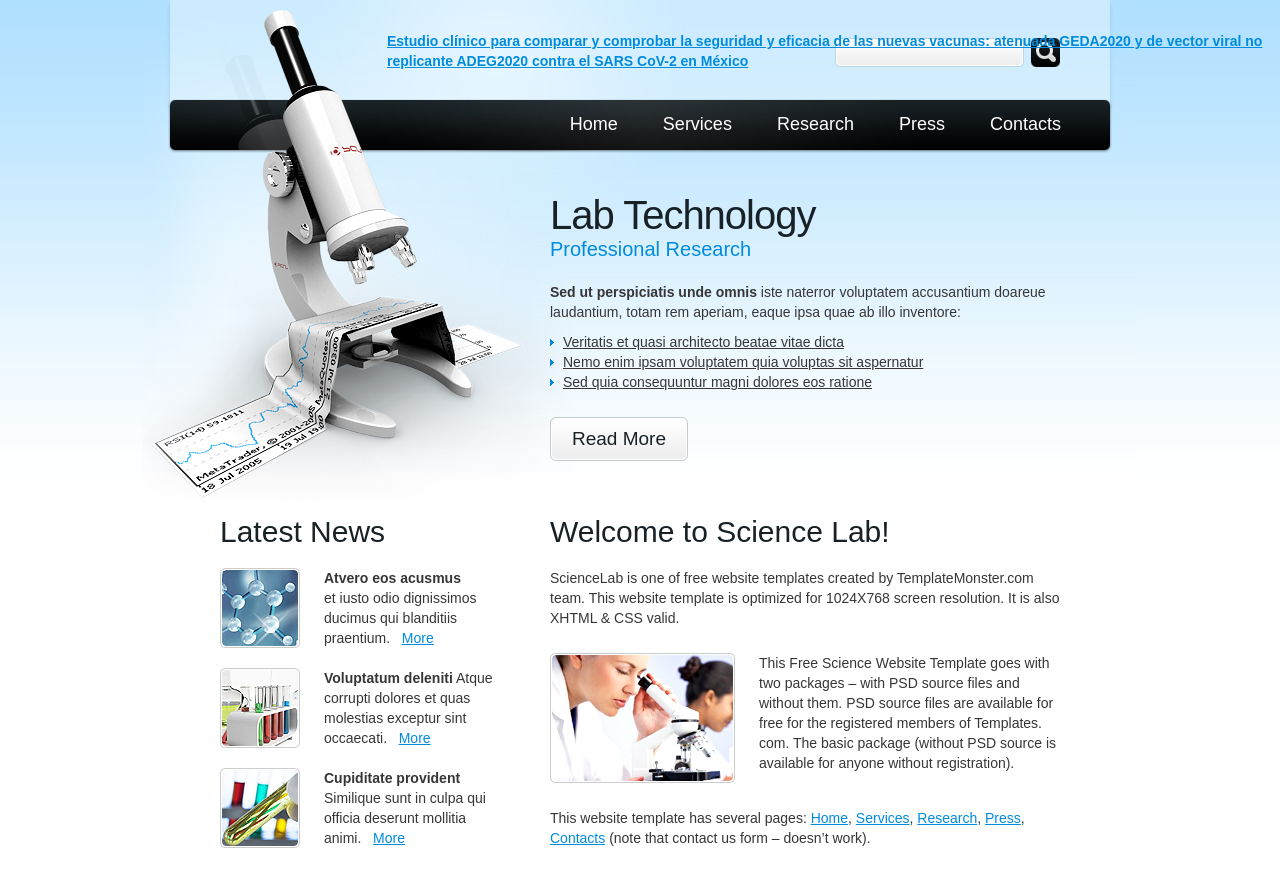
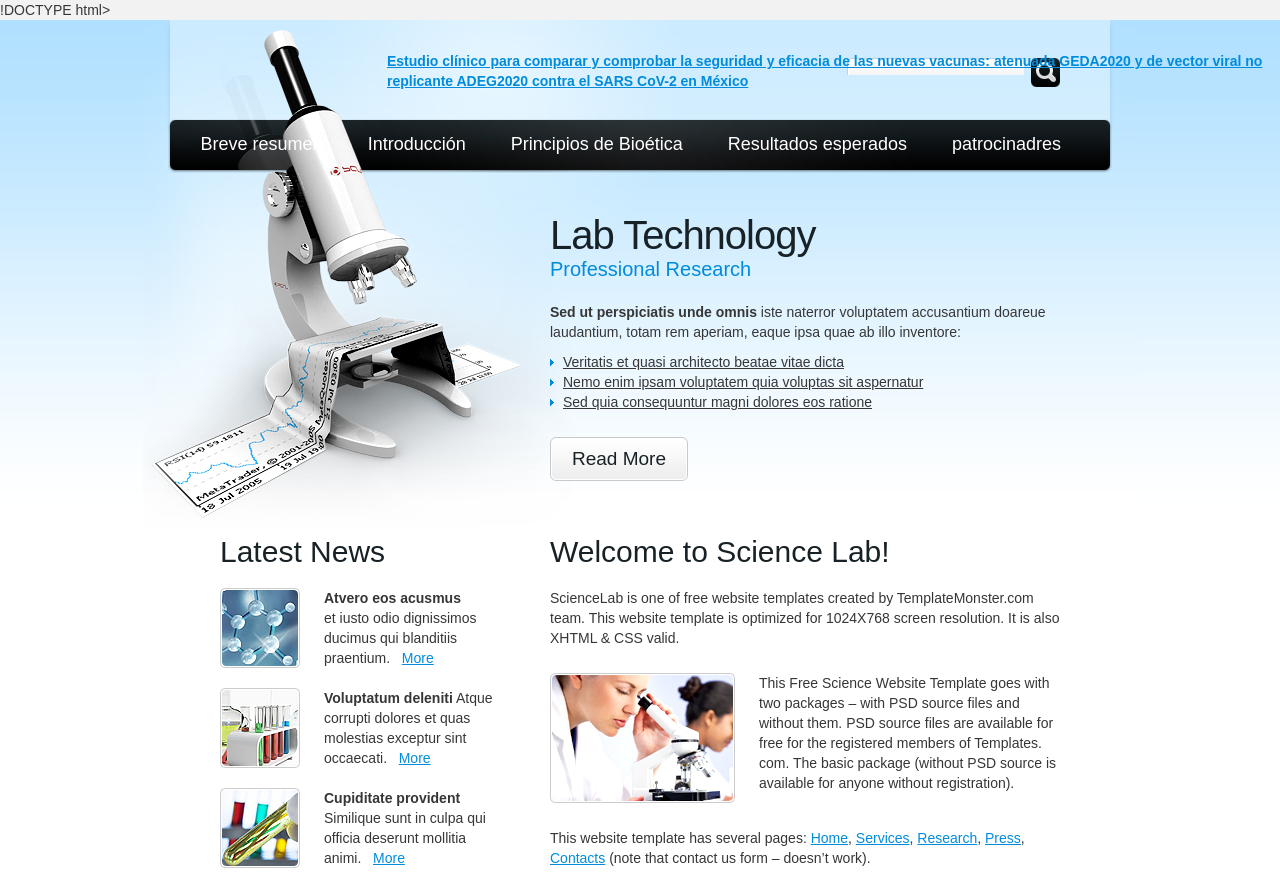
Before and after one commit to Gisrocha/Estudio-clinico-para-comparar-y-comprobar-la-seguridad-y-eficacia-de-nuevas-vacunas, a plain HTML site: page index.html in a window 1280 px wide. Shown: the top 891 px of the page. Drawn offline with Linux system fonts and the light colour scheme.

Commit message:
Update index.html

```diff
--- a/index.html
+++ b/index.html
@@ -1,4 +1,4 @@
-<!DOCTYPE html>
+!DOCTYPE html>
 <html lang="en">
 <head>
 <title>Estudio clínico para comparar y comprobar la seguridad y eficacia de las nuevas vacunas: atenuada GEDA2020 y de vector viral no replicante ADEG2020 contra el SARS CoV-2 en México</title>
@@ -29,11 +29,11 @@
         <div class="wrapper">
           <nav>
             <ul id="menu">
-              <li><a href="index.html">Home</a></li>
-              <li><a href="services.html">Services</a></li>
-              <li><a href="research.html">Research</a></li>
-              <li><a href="press.html">Press</a></li>
-              <li><a href="contacts.html">Contacts</a></li>
+              <li><a href="index.html">Breve resumen</a></li>
+              <li><a href="services.html">Introducción</a></li>
+              <li><a href="research.html">Principios de Bioética</a></li>
+              <li><a href="press.html">Resultados esperados</a></li>
+              <li><a href="contacts.html">patrocinadres</a></li>
             </ul>
           </nav>
         </div>
```
